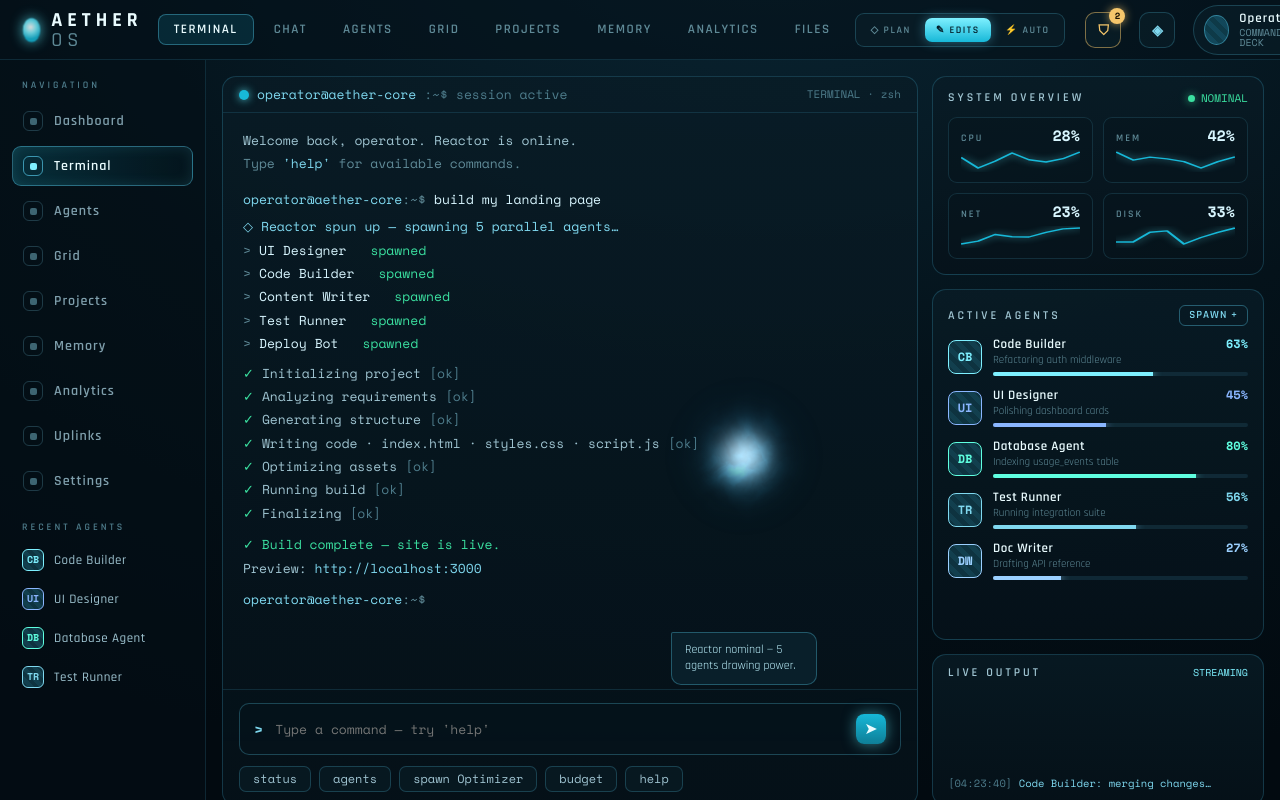
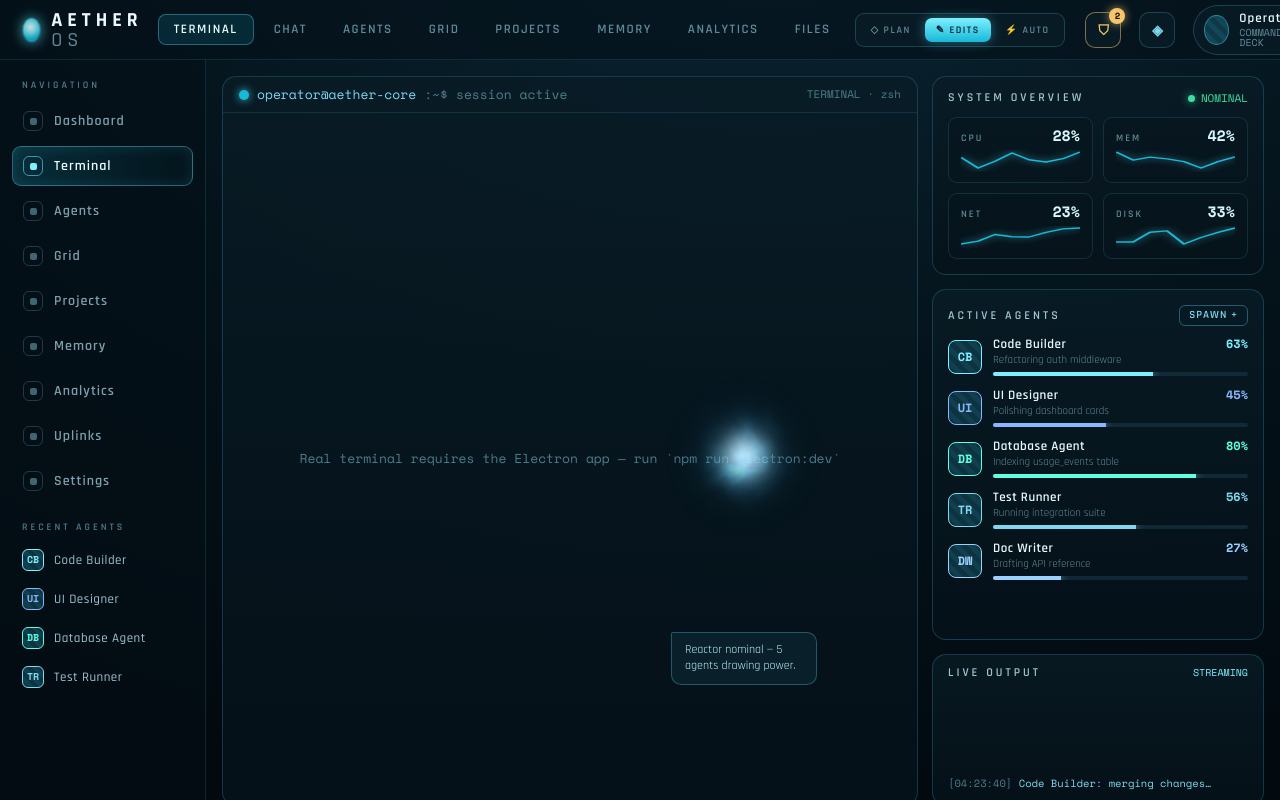
Before and after one commit to mwgrant21/Aether-OS, a React (Vite) app: page / in a window 1280 px wide. Shown: the top 800 px of the page. Built offline with nearby package versions, Linux system fonts and the light colour scheme.

Commit message:
feat: render a real, persistent claude terminal session via xterm.js

```diff
--- a/package.json
+++ b/package.json
@@ -14,6 +14,8 @@
   },
   "dependencies": {
     "@anthropic-ai/sdk": "^0.112.3",
+    "@xterm/addon-fit": "^0.11.0",
+    "@xterm/xterm": "^6.0.0",
     "node-pty": "^1.1.0",
     "react": "^18.3.1",
     "react-dom": "^18.3.1"
--- /dev/null
+++ b/src/components/terminal/PtyTerminal.tsx
@@ -0,0 +1,87 @@
+import { useEffect, useRef, type CSSProperties } from 'react';
+import { Terminal } from '@xterm/xterm';
+import { FitAddon } from '@xterm/addon-fit';
+import { colors, fonts } from '../../styles/tokens';
+import '@xterm/xterm/css/xterm.css';
+
+// Module-level (not component state) so the real claude session survives
+// PtyTerminal being unmounted/remounted every time the user switches away
+// from the Terminal tab and back -- viewRegistry.ts fully unmounts view
+// components on tab change, unlike TokenMonitor's terminal, which is never
+// conditionally unmounted. A detached DOM node stays fully alive in memory
+// as long as this module-level variable still references it; re-parenting
+// it (appendChild into wherever PtyTerminal currently renders) does not
+// recreate it.
+let sharedHostEl: HTMLDivElement | null = null;
+let sharedTerm: Terminal | null = null;
+let sharedFit: FitAddon | null = null;
+
+function getOrCreateHost(): { hostEl: HTMLDivElement; fit: FitAddon } {
+  if (!sharedHostEl) {
+    sharedHostEl = document.createElement('div');
+    sharedHostEl.style.width = '100%';
+    sharedHostEl.style.height = '100%';
+
+    sharedTerm = new Terminal({
+      fontFamily: fonts.mono,
+      fontSize: 13,
+      theme: { background: '#06141c', foreground: colors.textBody },
+    });
+    sharedFit = new FitAddon();
+    sharedTerm.loadAddon(sharedFit);
+    sharedTerm.open(sharedHostEl);
+
+    // window.aetherElectron.pty is guaranteed present here -- the caller
+    // (PtyTerminal's effect) only calls getOrCreateHost() after its own
+    // guard confirms it exists.
+    const pty = window.aetherElectron!.pty;
+    pty.start({ cols: sharedTerm.cols, rows: sharedTerm.rows }); // only ever called once per app lifetime
+    pty.onData((data) => sharedTerm!.write(data));
+    sharedTerm.onData((input) => pty.write(input));
+    sharedTerm.onResize(({ cols, rows }) => pty.resize(cols, rows));
+  }
+  return { hostEl: sharedHostEl, fit: sharedFit! };
+}
+
+export function PtyTerminal() {
+  const anchorRef = useRef<HTMLDivElement>(null);
+  const hasElectronPty = typeof window !== 'undefined' && !!window.aetherElectron?.pty;
+
+  useEffect(() => {
+    const anchor = anchorRef.current;
+    if (!anchor || !hasElectronPty) return;
+
+    const { hostEl, fit } = getOrCreateHost();
+    anchor.appendChild(hostEl);
+    fit.fit();
+
+    const resizeObserver = new ResizeObserver(() => fit.fit());
+    resizeObserver.observe(anchor);
+
+    return () => {
+      resizeObserver.disconnect();
+      // Detach, do not destroy -- the module-level singleton keeps hostEl
+      // (and the live xterm/pty session it contains) alive until the
+      // Terminal tab is revisited, which re-attaches it via getOrCreateHost().
+      hostEl.remove();
+    };
+  }, [hasElectronPty]);
+
+  if (!hasElectronPty) {
+    return <div style={fallbackStyle}>Real terminal requires the Electron app — run `npm run electron:dev`</div>;
+  }
+
+  return <div ref={anchorRef} style={hostStyle} />;
+}
+
+const hostStyle: CSSProperties = { width: '100%', height: '100%' };
+const fallbackStyle: CSSProperties = {
+  display: 'flex',
+  alignItems: 'center',
+  justifyContent: 'center',
+  height: '100%',
+  font: `400 13px/1.5 ${fonts.mono}`,
+  color: colors.textDim,
+  textAlign: 'center',
+  padding: 20,
+};
--- a/src/components/terminal/TerminalView.tsx
+++ b/src/components/terminal/TerminalView.tsx
@@ -1,47 +1,14 @@
-import { useEffect, useRef, type CSSProperties, type KeyboardEvent } from 'react';
+import type { CSSProperties } from 'react';
 import { colors, fonts } from '../../styles/tokens';
 import { useAetherStore } from '../../state/store';
 import { SystemOverviewCard } from './SystemOverviewCard';
 import { ActiveAgentsCard } from './ActiveAgentsCard';
 import { LiveOutputCard } from './LiveOutputCard';
 import { ReactorCore } from '../reactor/ReactorCore';
-
-const SPAWN_NAMES = ['UI Designer', 'Code Builder', 'Content Writer', 'Test Runner', 'Deploy Bot'];
-const BUILD_STEPS = [
-  { text: 'Initializing project', tag: '[ok]' },
-  { text: 'Analyzing requirements', tag: '[ok]' },
-  { text: 'Generating structure', tag: '[ok]' },
-  { text: 'Writing code · index.html · styles.css · script.js', tag: '[ok]' },
-  { text: 'Optimizing assets', tag: '[ok]' },
-  { text: 'Running build', tag: '[ok]' },
-  { text: 'Finalizing', tag: '[ok]' },
-];
-const CHIPS = ['status', 'agents', 'spawn Optimizer', 'budget', 'help'];
+import { PtyTerminal } from './PtyTerminal';
 
 export function TerminalView() {
-  const { state, dispatch } = useAetherStore();
-  const scrollRef = useRef<HTMLDivElement>(null);
-
-  useEffect(() => {
-    const el = scrollRef.current;
-    if (el) el.scrollTop = el.scrollHeight;
-  }, [state.termHist.length]);
-
-  function submit() {
-    if (!state.cmdVal.trim()) return;
-    dispatch({ type: 'RUN_COMMAND', raw: state.cmdVal });
-  }
-
-  function onKeyDown(e: KeyboardEvent<HTMLInputElement>) {
-    if (e.key === 'Enter') submit();
-    else if (e.key === 'ArrowUp') {
-      e.preventDefault();
-      dispatch({ type: 'HIST_NAV', up: true });
-    } else if (e.key === 'ArrowDown') {
-      e.preventDefault();
-      dispatch({ type: 'HIST_NAV', up: false });
-    }
-  }
+  const { state } = useAetherStore();
 
   return (
     <div style={rootStyle}>
@@ -54,74 +21,14 @@ export function TerminalView() {
           <span style={{ marginLeft: 'auto', font: `400 11px/1 ${fonts.mono}`, color: colors.textDim }}>TERMINAL · zsh</span>
         </div>
 
-        <div ref={scrollRef} style={scrollbackStyle}>
-          <div style={{ color: colors.textSecondary }}>Welcome back, operator. Reactor is online.</div>
-          <div style={{ color: colors.textMuted }}>
-            Type <span style={{ color: colors.accentCyanSoft }}>'help'</span> for available commands.
-          </div>
-          <div style={{ height: 12 }} />
-          <div>
-            <span style={{ color: colors.accentCyanSoft }}>operator@aether-core</span>
-            <span style={{ color: colors.textMuted }}>:~$</span> <span style={{ color: colors.textBody }}>build my landing page</span>
-          </div>
-          <div style={{ color: colors.accentCyanSoft, marginTop: 4 }}>◇ Reactor spun up — spawning 5 parallel agents…</div>
-          {SPAWN_NAMES.map((n) => (
-            <div key={n}>
-              <span style={{ color: colors.textMuted }}>&gt;</span> <span style={{ color: colors.textBody }}>{n}</span>{' '}
-              <span style={{ color: colors.success, marginLeft: 16 }}>spawned</span>
-            </div>
-          ))}
-          <div style={{ height: 6 }} />
-          {BUILD_STEPS.map((s) => (
-            <div key={s.text} style={{ color: colors.textSecondary }}>
-              <span style={{ color: colors.success }}>✓</span> {s.text} <span style={{ color: colors.textDim }}>{s.tag}</span>
-            </div>
-          ))}
-          <div style={{ height: 8 }} />
-          <div style={{ color: colors.success }}>✓ Build complete — site is live.</div>
-          <div style={{ color: colors.textSecondary }}>
-            Preview: <a href="#">http://localhost:3000</a>
-          </div>
-          <div style={{ height: 8 }} />
-          {state.termHist.map((th, idx) => (
-            <div key={idx} style={{ whiteSpace: 'pre-wrap', color: th.c }}>
-              {th.t}
-            </div>
-          ))}
-          <div>
-            <span style={{ color: colors.accentCyanSoft }}>operator@aether-core</span>
-            <span style={{ color: colors.textMuted }}>:~$</span> <span style={caretStyle} />
-          </div>
+        <div style={termHostStyle}>
+          <PtyTerminal />
         </div>
 
         <div style={coreFloatWrapStyle}>
           <ReactorCore />
         </div>
         <div style={calloutStyle}>Reactor nominal — {state.agents.length} agents drawing power.</div>
-
-        <div style={inputBarStyle}>
-          <div style={inputRowStyle}>
-            <span style={{ color: colors.accentCyanSoft, font: `700 15px/1 ${fonts.mono}` }}>&gt;</span>
-            <input
-              value={state.cmdVal}
-              onChange={(e) => dispatch({ type: 'SET_CMD_VAL', value: e.target.value })}
-              onKeyDown={onKeyDown}
-              placeholder="Type a command — try 'help'"
-              spellCheck={false}
-              style={inputStyle}
-            />
-            <span onClick={submit} style={sendButtonStyle}>
-              ➤
-            </span>
-          </div>
-          <div style={{ display: 'flex', gap: 8, marginTop: 11, flexWrap: 'wrap' }}>
-            {CHIPS.map((c) => (
-              <div key={c} onClick={() => dispatch({ type: 'RUN_COMMAND', raw: c })} style={chipStyle}>
-                {c}
-              </div>
-            ))}
-          </div>
-        </div>
       </div>
 
       <div style={railStyle}>
@@ -164,16 +71,7 @@ const headerStyle: CSSProperties = {
   borderBottom: `1px solid ${colors.chromeBorder}`,
 };
 const liveDotStyle: CSSProperties = { width: 10, height: 10, borderRadius: '50%', background: colors.accentCyanDeep, boxShadow: '0 0 8px rgba(95,240,255,.8)' };
-const scrollbackStyle: CSSProperties = { flex: 1, minHeight: 0, overflow: 'auto', padding: '16px 20px', font: `400 13px/1.8 ${fonts.mono}`, position: 'relative' };
-const caretStyle: CSSProperties = {
-  width: 9,
-  height: 16,
-  display: 'inline-block',
-  background: colors.accentCyan,
-  verticalAlign: -2,
-  marginLeft: 4,
-  animation: 'blink 1s step-end infinite',
-};
+const termHostStyle: CSSProperties = { flex: 1, minHeight: 0, position: 'relative' };
 const coreFloatWrapStyle: CSSProperties = {
   position: 'absolute',
   right: 6,
@@ -198,43 +96,4 @@ const calloutStyle: CSSProperties = {
   maxWidth: 146,
   textAlign: 'left',
 };
-const inputBarStyle: CSSProperties = { flex: 'none', padding: '13px 16px', borderTop: `1px solid ${colors.chromeBorder}` };
-const inputRowStyle: CSSProperties = {
-  display: 'flex',
-  alignItems: 'center',
-  gap: 10,
-  padding: '10px 14px',
-  borderRadius: 10,
-  border: '1px solid rgba(80,190,220,.3)',
-  background: 'rgba(6,20,28,.7)',
-};
-const inputStyle: CSSProperties = {
-  flex: 1,
-  font: `400 13px/1 ${fonts.mono}`,
-  color: colors.textBody,
-  background: 'transparent',
-  border: 'none',
-  outline: 'none',
-  caretColor: colors.accentCyan,
-};
-const sendButtonStyle: CSSProperties = {
-  cursor: 'pointer',
-  width: 30,
-  height: 30,
-  borderRadius: 8,
-  background: 'linear-gradient(180deg,#17b8d8,#0f7f97)',
-  display: 'grid',
-  placeItems: 'center',
-  color: colors.textPrimary,
-  boxShadow: '0 0 14px rgba(95,240,255,.5)',
-};
-const chipStyle: CSSProperties = {
-  cursor: 'pointer',
-  padding: '6px 13px',
-  borderRadius: 7,
-  border: '1px solid rgba(80,190,220,.25)',
-  background: 'rgba(10,32,43,.5)',
-  font: `400 12px/1 ${fonts.mono}`,
-  color: colors.textSecondary,
-};
 const railStyle: CSSProperties = { width: 332, flex: 'none', display: 'flex', flexDirection: 'column', gap: 14, minHeight: 0 };
```
Also changed, not shown: 1 other file (tests, documents, lock files or other folders).
